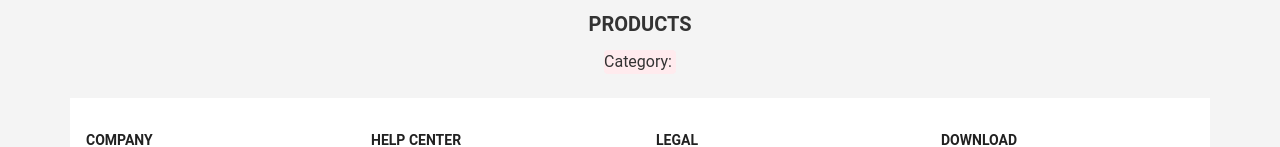
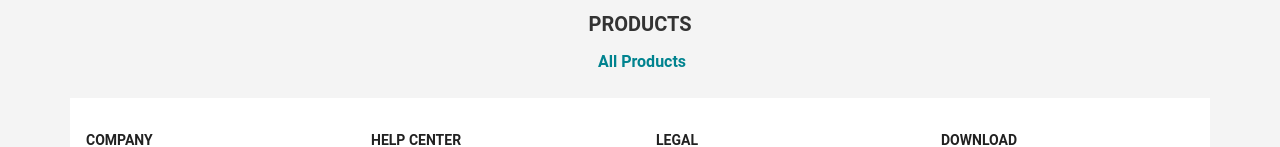
Before and after one commit to burakboduroglu/e-commerce-app, a React (Create React App) app: page / in a window 1280 px wide. Shown: the part 436-583 px from the top of the page. Built offline with nearby package versions, Linux system fonts and the light colour scheme; no server answers.

Commit message:
Search and Categories fixed
Search bar works properly.
Categorie results are linked with buttons in header and works properly.

```diff
--- a/src/App.js
+++ b/src/App.js
@@ -5,9 +5,7 @@ import takeData from "./data.js";
 import Footer from "./components/Footer";
 import "./css/Slider.css";
 import Slider from "./components/Slider";
-import search from "./search";
 import { NavbarWithMegaMenu } from "./components/Header";
-import Category from "./components/Category";
 import SearchResults from "./components/SearchResults";
 
 function App() {
@@ -36,13 +34,11 @@ function App() {
         <h3 className="uppercase font-sans text-xl font-bold">Products</h3>
       </div>
       <div className="mt-3 flex items-center justify-center">
-        <h4 className="bg-red-50 rounded">
-          Category:
+        <h4 className="rounded">
           <span className="pl-1 capitalize font-sans font-sm font-bold text-cyan-800">
-            {products?.[1]?.category ===
-            products?.[products.length - 1]?.category
-              ? products?.[1]?.category
-              : "General"}
+            {query!=""
+              ? <SearchResults searched={query} products={products}/>
+              : "All Products"}
           </span>
         </h4>
       </div>
--- a/src/components/Category.js
+++ b/src/components/Category.js
@@ -1,14 +1,13 @@
 import Products from "./Products";
-import takeData from '../data.js' ;
+import takeDataFromURL from '../dataFromURL' ;
 import { useState, useEffect } from 'react';
 
 function Category({categoryName}){
     const link="https://dummyjson.com/products/category/"+categoryName;
     const [products, setProducts] = useState([]);
     useEffect(() => {
-      fetch(link)
-        .then((res) => res.json())
-        .then((data) => setProducts(data));
+        takeDataFromURL(link)
+        .then((products) => setProducts(products));
     }, []);
 
     //async sorunu var, urunler sayfada F5 attıktan sonra gorunuyor
--- a/src/components/SearchResults.js
+++ b/src/components/SearchResults.js
@@ -2,17 +2,12 @@ import Products from "./Products";
 import takeData from '../data.js' ;
 import { useState, useEffect } from 'react';
 
-function SearchResults({searched}){
-    const link="https://dummyjson.com/products/search?q=" + searched;
-    const [products, setProducts] = useState([]);
-    useEffect(() => {
-     takeData(link).then((data) => setProducts(data));
-     }, []);
+function SearchResults({searched, products}){
     return(
         <div>
             <h5>Search results for "{searched}"</h5>
             {
-                products.length > 0 ?  <Products products={products}/> : <h1>No results found.</h1>
+                products.length == 0 ? <h1>No results found.</h1> : <h1> </h1>
             }
         </div>
 
--- /dev/null
+++ b/src/dataFromURL.js
@@ -0,0 +1,11 @@
+import axios from "axios";
+
+
+const takeDataFromURL = async (url) => {
+    const response = await axios.get(url);
+    console.log(response.data.products);
+    console.log(url);
+    return response.data.products;
+}
+
+export default takeDataFromURL
```
